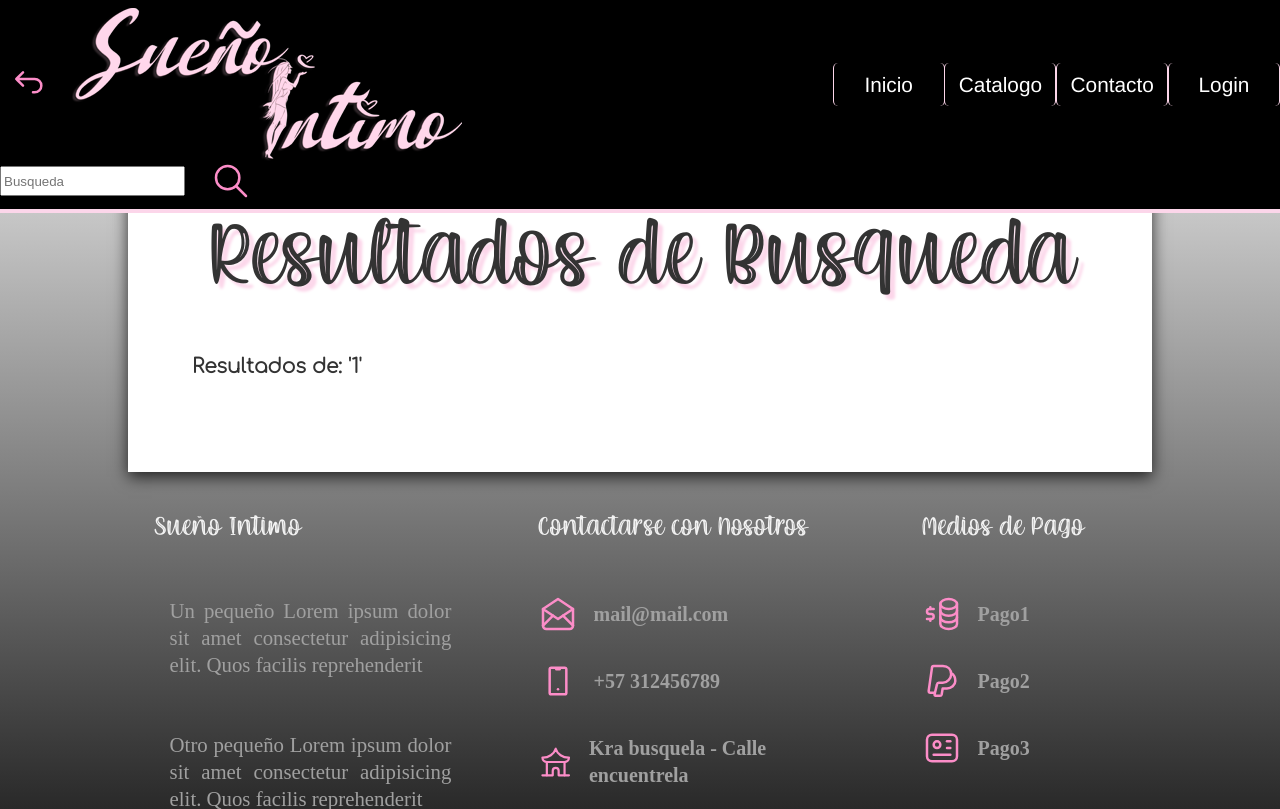
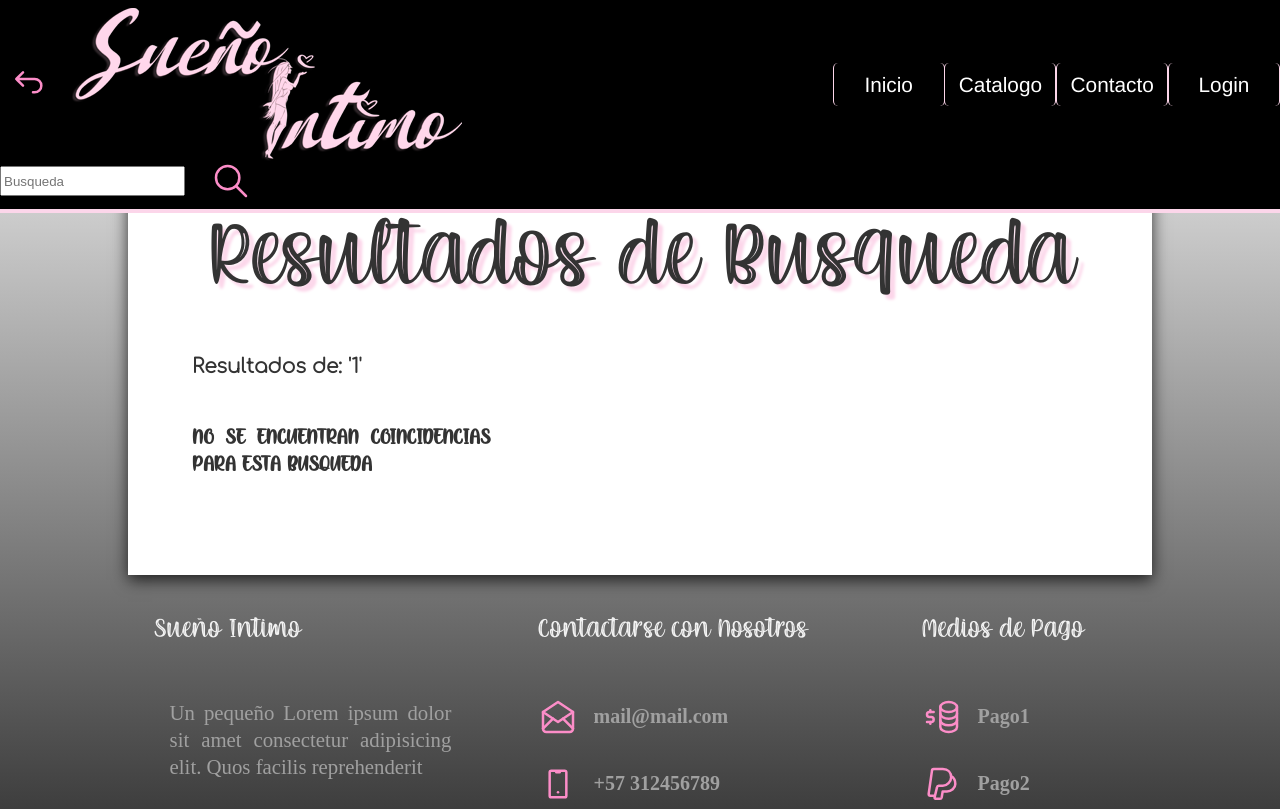
Before and after one commit to AndresDVD/SuenoIntimo-WEB, a PHP site: page /SuenoIntimo-WEB/html/resultados_busqueda.php?buscar=1 in a window 1280 px wide. Shown: the top 809 px of the page. Run offline with PHP 8.4, Linux system fonts and the light colour scheme; data that the repository does not hold is empty.

Commit message:
avance_busqueda

```diff
--- a/api/productos/api-productos.php
+++ b/api/productos/api-productos.php
@@ -4,7 +4,6 @@
 
     if(isset($_GET['categoria'])){
         $categoria = $_GET['categoria'];
-
         if($categoria == ''){
             echo json_encode(['statuscode' => 400, 'response' => 'No existe esa categoria']);
         }else{
@@ -32,6 +31,7 @@
                 }else{
                     echo json_encode(['statuscode' => 500, 'response' => 'N/D']);
                 }
+        }
     }else{
     echo json_encode(['statuscode' => 400, 'response' => 'No hay accion']);
     }
--- a/css/catStyle.css
+++ b/css/catStyle.css
@@ -382,6 +382,13 @@ button {
     text-align: center;
     border: none;
     text-transform: uppercase;
+}
+
+
+.no_matches{
+    justify-content: center;
+
+
 }
 
 .botones .btn-remove:hover {
--- a/html/resultados_busqueda.php
+++ b/html/resultados_busqueda.php
@@ -24,8 +24,18 @@
     <h2>Resultados de Busqueda</h2>
     <h3 class="text_resultado">
     <?php
+        echo "Resultados de: '" .$busqueda. "'";
+        if(strcasecmp ($busqueda, 'dos piezas') == 0){
+            $busqueda = 'dosPiezas';
+        }else if(strcasecmp ($busqueda, 'pantalon largo') == 0){
+            $busqueda = 'pantalonLargo';
+        }else if(strcasecmp ($busqueda, 'todo') == 0){
+            $busqueda = 'todo';
+        }else{
+            $busqueda = 'nada';
 
-        echo "Resultados de: '" .$busqueda. "'";
+        }
+
     ?>
     </h3>
         <div class="servicios">
@@ -38,13 +48,20 @@
                 }
             }
         }
-        $response = json_decode(file_get_contents('http://localhost/SuenoIntimo-WEB/api/productos/api-productos.php?items='.$busqueda), true);
-        if($response['statuscode'] != 500){
-            if($response['statuscode'] == 200){
-                foreach($response['items'] as $item){
-                    include ('layout/items.php');
+        /*    // $response = json_decode(file_get_contents('http://localhost/SuenoIntimo-WEB/api/productos/api-productos.php?items='.$busqueda), true);
+            if($response['statuscode'] != 500){
+                if($response['statuscode'] == 200){
+                    foreach($response['items'] as $item){
+                        include ('layout/items.php');
+                    }
                 }
             }
+        }else{ */
+        if($busqueda == 'nada') {
+
+            ?>
+            <h3 class='no_matches'>NO SE ENCUENTRAN COINCIDENCIAS PARA ESTA BUSQUEDA</h3>
+            <?php
         }
 
 
```
Lines whose indentation alone changed are shown as unchanged.
